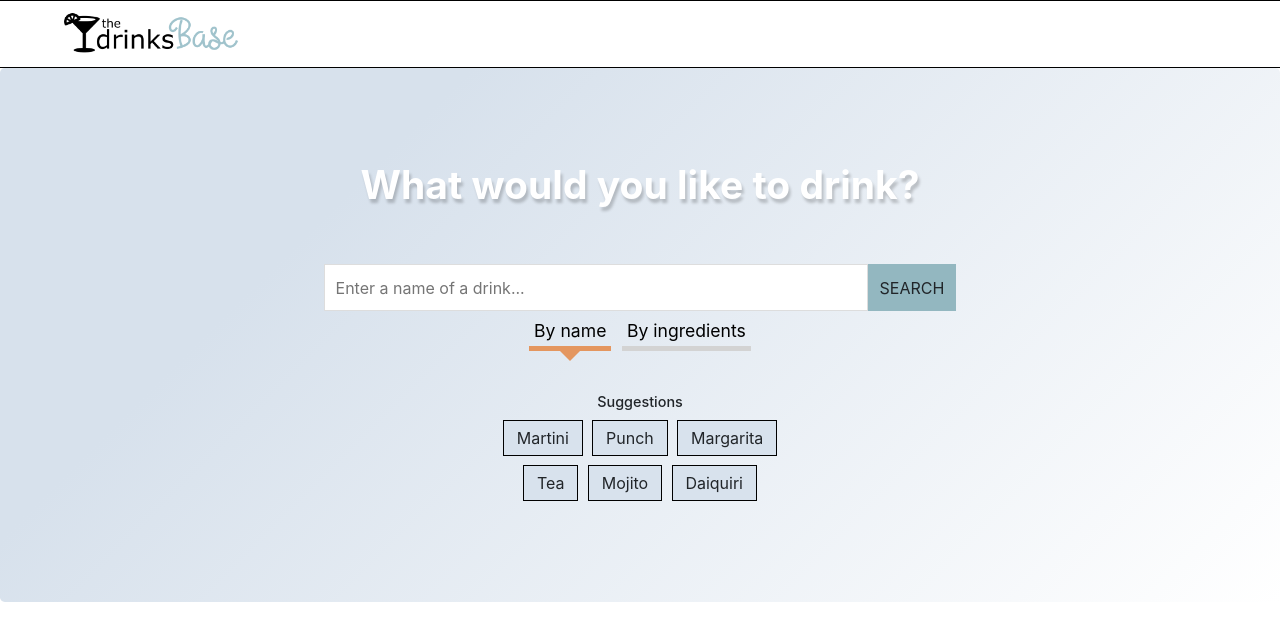
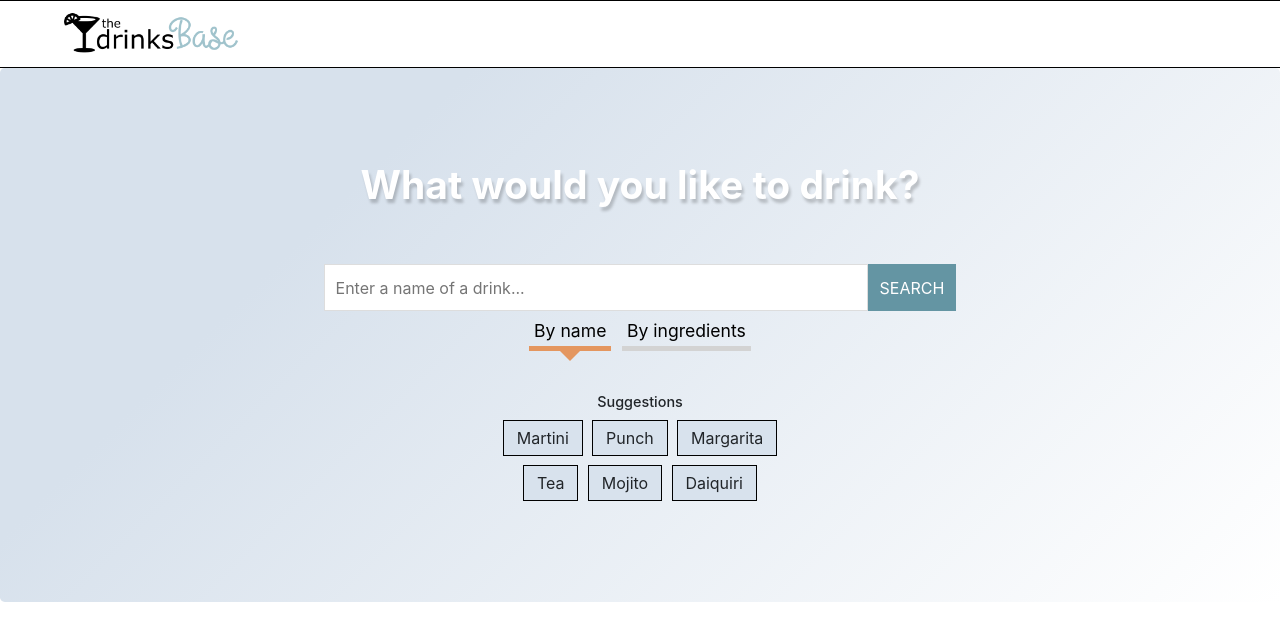
Before and after one commit to krisrss/drinks-base, a React (Create React App) app: page / in a window 1280 px wide. In both pictures the pointer is over the link "SEARCH". Shown: the top 640 px of the page. Built offline with nearby package versions, Linux system fonts and the light colour scheme.

Commit message:
Adjust hover color of search button

```diff
--- a/src/css/SearchBar.css
+++ b/src/css/SearchBar.css
@@ -28,7 +28,8 @@
 }
 
 .SearchBar .button:hover {
-    background: #93b7c0;
+    background: #6495A3;
+    color: white;
 }
 
 .SearchBar .dropdown {
```
